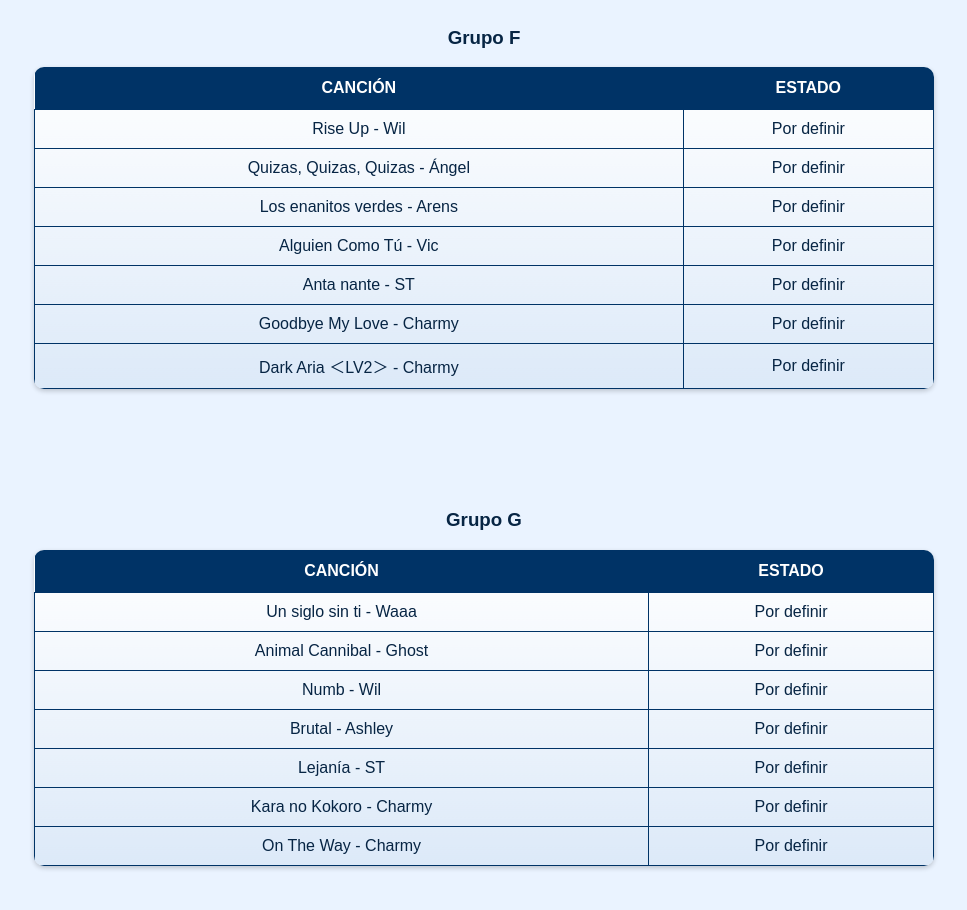
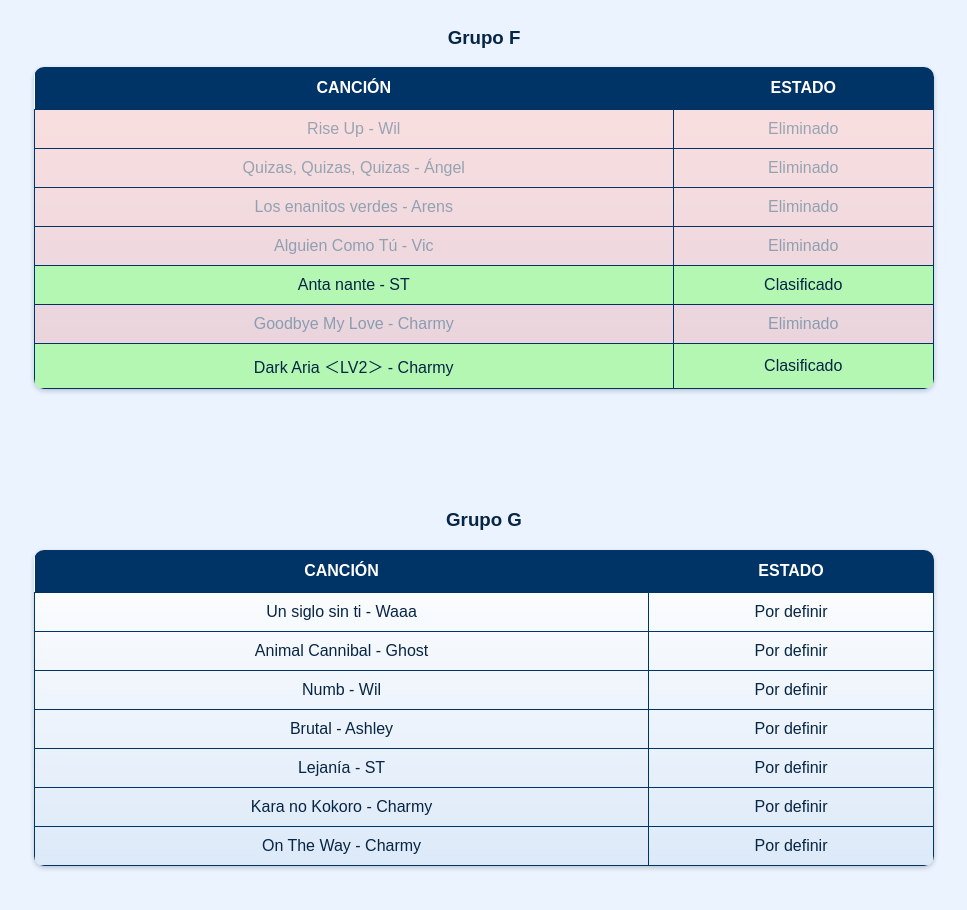
Before and after one commit to mariopopplio22-star/Mundial-de-canciones, a plain HTML site: page fasegrupos.html in a window 1280 px wide. Shown: the part 2558-3468 px from the top of the page, without its empty margins (156-1123 px from the left). Drawn offline with Linux system fonts and the light colour scheme.

Commit message:
Add files via upload

```diff
--- a/fasegrupos.html
+++ b/fasegrupos.html
@@ -91,13 +91,13 @@
       <h3>Grupo F</h3>
       <table>
         <tr><th>Canción</th><th>Estado</th></tr>
-        <tr class=""><td>Rise Up - Wil</td><td>Por definir</td></tr>
-        <tr class=""><td>Quizas, Quizas, Quizas - Ángel</td><td>Por definir</td></tr>
-        <tr class=""><td>Los enanitos verdes - Arens</td><td>Por definir</td></tr>
-        <tr class=""><td>Alguien Como Tú - Vic</td><td>Por definir</td></tr>
-        <tr class=""><td>Anta nante - ST</td><td>Por definir</td></tr>
-        <tr class=""><td>Goodbye My Love - Charmy</td><td>Por definir</td></tr>
-        <tr class=""><td>Dark Aria ＜LV2＞ - Charmy</td><td>Por definir</td></tr>
+        <tr class="eliminado"><td>Rise Up - Wil</td><td>Eliminado</td></tr>
+        <tr class="eliminado"><td>Quizas, Quizas, Quizas - Ángel</td><td>Eliminado</td></tr>
+        <tr class="eliminado"><td>Los enanitos verdes - Arens</td><td>Eliminado</td></tr>
+        <tr class="eliminado"><td>Alguien Como Tú - Vic</td><td>Eliminado</td></tr>
+        <tr class="clasificado"><td>Anta nante - ST</td><td>Clasificado</td></tr>
+        <tr class="eliminado"><td>Goodbye My Love - Charmy</td><td>Eliminado</td></tr>
+        <tr class="clasificado"><td>Dark Aria ＜LV2＞ - Charmy</td><td>Clasificado</td></tr>
       </table>
     </div>
 
```
